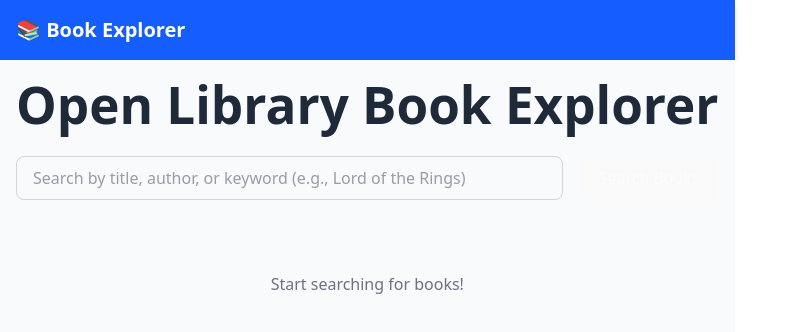
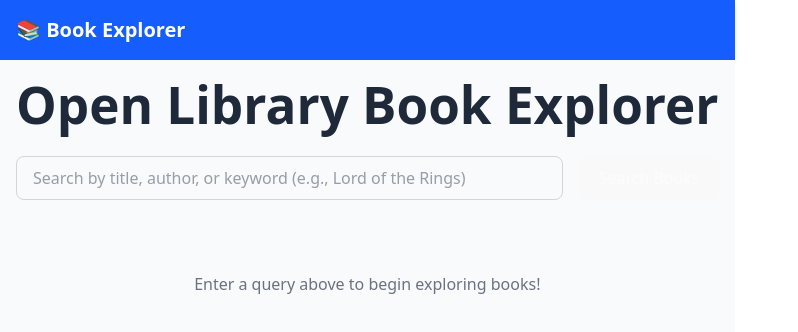
Before and after one commit to Pjdaze/something-about-books, a React (Vite) app: page / in a window 1280 px wide. Shown: the top 332 px of the page, without its empty margins (0-798 px from the left). Built offline with nearby package versions, Linux system fonts and the light colour scheme.

Commit message:
integrated search API and manage loading/error states in SearchPage

```diff
--- a/src/pages/SearchPage.tsx
+++ b/src/pages/SearchPage.tsx
@@ -1,13 +1,37 @@
-import { useState } from "react";
+// src/pages/SearchPage.tsx (Updates for Commit 5)
+
+import React, { useState } from "react";
 import { Input } from "../components/ui/Input";
 import { Button } from "../components/ui/Button";
+import { Spinner } from "../components/ui/Spinner";
+
+import { searchBooks } from "../api/openLibrary";
+import { type Book } from "../types/Book";
 
 export const SearchPage = () => {
   const [searchTerm, setSearchTerm] = useState("");
+  const [books, setBooks] = useState<Book[]>([]);
+  const [loading, setLoading] = useState(false);
+  const [error, setError] = useState<string | null>(null);
 
-  const handleSearch = (e: React.FormEvent) => {
+  const handleSearch = async (e: React.FormEvent) => {
     e.preventDefault();
-    console.log(`Searching for: ${searchTerm}`);
+    if (!searchTerm.trim()) return;
+
+    setLoading(true);
+    setError(null);
+    setBooks([]);
+
+    try {
+      const results = await searchBooks(searchTerm);
+      setBooks(results);
+    } catch (err) {
+      setError(
+        err instanceof Error ? err.message : "An unknown search error occurred."
+      );
+    } finally {
+      setLoading(false);
+    }
   };
 
   return (
@@ -31,15 +55,48 @@ export const SearchPage = () => {
         </div>
         <Button
           type="submit"
-          disabled={!searchTerm.trim()}
+          disabled={!searchTerm.trim() || loading}
           className="sm:w-auto w-full"
         >
-          Search Books
+          {loading ? "Searching..." : "Search Books"}
         </Button>
       </form>
 
-      <div className="text-center text-gray-500 py-10">
-        Start searching for books!
+      <div className="mt-8">
+        {loading && (
+          <div className="flex items-center justify-center py-10 text-gray-600">
+            <Spinner size="lg" />
+            <p className="ml-3">Searching the Open Library...</p>
+          </div>
+        )}
+
+        {error && (
+          <div
+            className="bg-red-100 border border-red-400 text-red-700 px-4 py-3 rounded relative"
+            role="alert"
+          >
+            <strong className="font-bold">Search Failed:</strong>
+            <span className="block sm:inline ml-2">{error}</span>
+          </div>
+        )}
+
+        {!loading && !error && books.length === 0 && searchTerm.trim() && (
+          <p className="text-gray-600 text-center py-10">
+            No results found for "{searchTerm}". Try a different query.
+          </p>
+        )}
+
+        {!loading && !error && books.length === 0 && !searchTerm.trim() && (
+          <div className="text-center text-gray-500 py-10">
+            Enter a query above to begin exploring books!
+          </div>
+        )}
+
+        {!loading && !error && books.length > 0 && (
+          <p className="text-gray-600 mb-4">
+            Found **{books.length}** relevant works.
+          </p>
+        )}
       </div>
     </div>
   );
```
